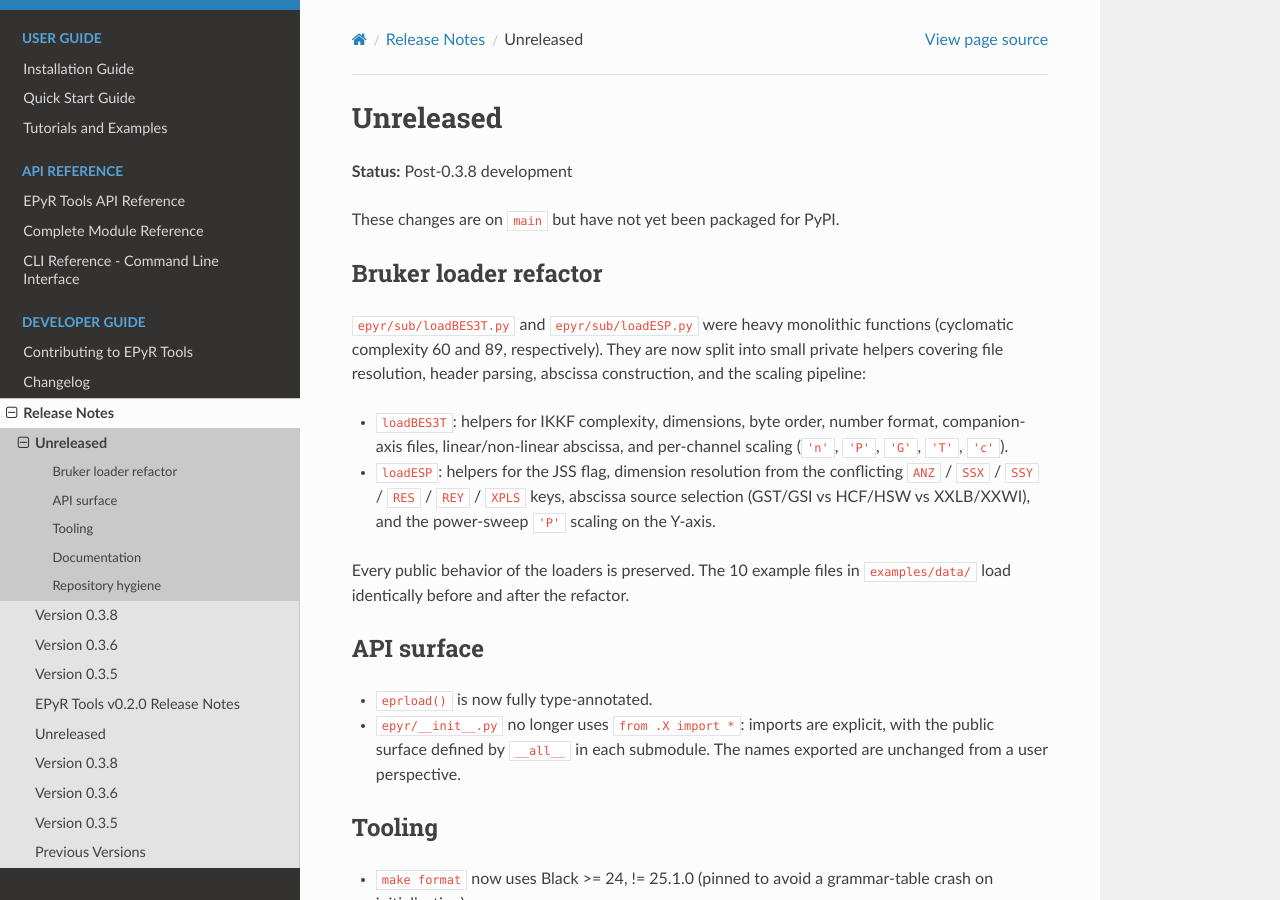
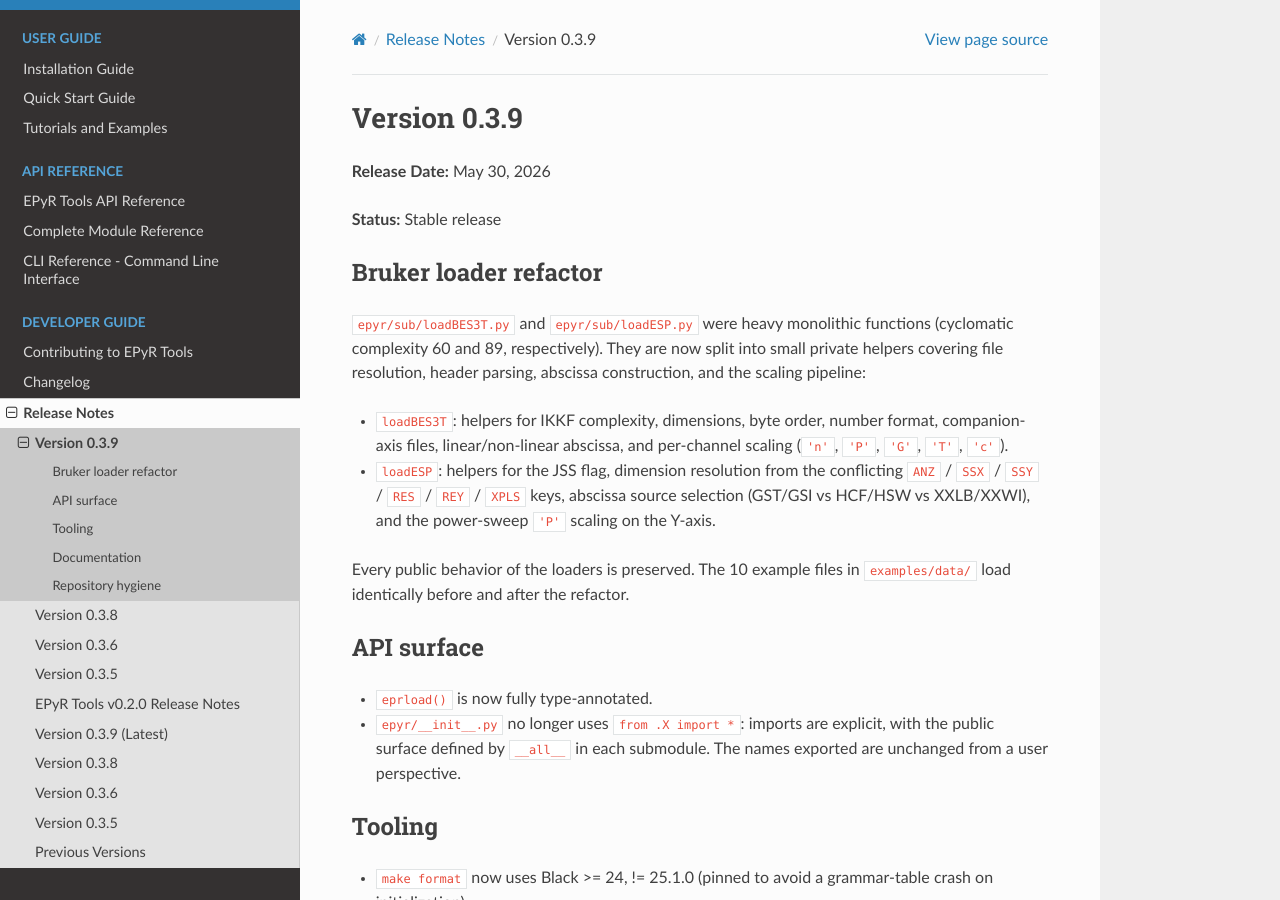
Before and after one commit to BertainaS/epyrtools, a Sphinx documentation site: the page built from docs/release_notes/v0.3.9.rst, in a window 1280 px wide and 900 px high. Built offline with Sphinx 7.4.7 and the Read the Docs theme 3.1.0, drawn with Linux system fonts in a browser that asks for light colours; pages that are not in the unit, such as notebooks, are missing from menus; some of the changed text lies outside the part shown.

Commit message:
Release v0.3.9: Bruker loader refactor, typed eprload, NumPy docstrings
Bump version across __init__.py (and the four subpackage __init__.py
files that were still pinned at 0.3.6), pyproject.toml, and docs/conf.py.
Rename docs/release_notes/unreleased.rst to v0.3.9.rst with the release
date filled in, and surface the new version on the release_notes.rst
landing page.

Headline changes since 0.3.8:
- sub/loadBES3T and sub/loadESP refactored into small private helpers
  (cyclomatic complexity 60 and 89 split into < 15 per function).
  All bundled example files load identically before and after.
- eprload() fully type-annotated, with a NumPy-style docstring listing
  the three return cases.
- epyr/__init__.py no longer uses 'from .X import *'; imports are
  explicit, public surface defined by submodule __all__ lists.
- 53% of the public API now ships with worked Examples in its docstring
  (up from 18%), exercised on the bundled datasets.
- make format / make quality-fix return 0; black pinned to a working
  version range, mypy targets Python 3.9.
- Repository hygiene: stale root-level test_*.png removed, .gitignore
  extended, epyr/.ipynb_checkpoints/ deleted.

No backwards-incompatible changes.

```diff
--- a/docs/conf.py
+++ b/docs/conf.py
@@ -12,10 +12,10 @@
 # https://www.sphinx-doc.org/en/master/usage/configuration.html#project-information
 
 project = "EPyR Tools"
-copyright = "2025, Sylvain Bertaina"
+copyright = "2025-2026, Sylvain Bertaina"
 author = "Sylvain Bertaina"
-release = "0.3.8"
-version = "0.3.8"
+release = "0.3.9"
+version = "0.3.9"
 
 # -- General configuration ---------------------------------------------------
 # https://www.sphinx-doc.org/en/master/usage/configuration.html#general-configuration
--- a/docs/release_notes.rst
+++ b/docs/release_notes.rst
@@ -5,22 +5,22 @@
    :maxdepth: 2
    :caption: Version History:
 
-   release_notes/unreleased
+   release_notes/v0.3.9
    release_notes/v0.3.8
    release_notes/v0.3.6
    release_notes/v0.3.5
    release_notes/v0.2.0
 
-Unreleased
-----------
+Version 0.3.9 (Latest)
+----------------------
 
-Post-0.3.8 development on ``main``: Bruker loader refactor (complexity 60
-and 89 split into small private helpers), full type annotations on
-``eprload()``, explicit imports in ``epyr/__init__.py``, NumPy docstrings
-with worked examples on 53% of the public API, and tooling fixes
-(``make format`` / ``make quality-fix`` both return 0).
+**Release Date:** May 2026
 
-See :doc:`release_notes/unreleased` for the full list.
+Bruker loader refactor (cyclomatic complexity 60 and 89 split into small
+private helpers), full type annotations on ``eprload()``, explicit
+imports in ``epyr/__init__.py``, NumPy docstrings with worked examples
+on 53% of the public API, and tooling fixes (``make format`` and
+``make quality-fix`` both return 0). See :doc:`release_notes/v0.3.9`.
 
 Version 0.3.8
 -------------
--- a/docs/release_notes/unreleased.rst
+++ b/docs/release_notes/v0.3.9.rst
@@ -1,9 +1,9 @@
-Unreleased
-==========
+Version 0.3.9
+=============
 
-**Status:** Post-0.3.8 development
+**Release Date:** May 30, 2026
 
-These changes are on ``main`` but have not yet been packaged for PyPI.
+**Status:** Stable release
 
 Bruker loader refactor
 ----------------------
--- a/epyr/__init__.py
+++ b/epyr/__init__.py
@@ -123,7 +123,7 @@
 from .plugins import plugin_manager
 from .sub.utils import BrukerListFiles
 
-__version__ = "0.3.8"
+__version__ = "0.3.9"
 
 logger = get_logger(__name__)
 logger.debug("Package 'epyr' v%s initialized.", __version__)
--- a/pyproject.toml
+++ b/pyproject.toml
@@ -4,7 +4,7 @@
 
 [project]
 name = "epyr-tools"
-version = "0.3.8"
+version = "0.3.9"
 description = "Electron Paramagnetic Resonance (EPR) Tools in Python"
 readme = "README.md"
 license = {text = "MIT"}
```
Also changed, not shown: 4 other files.
